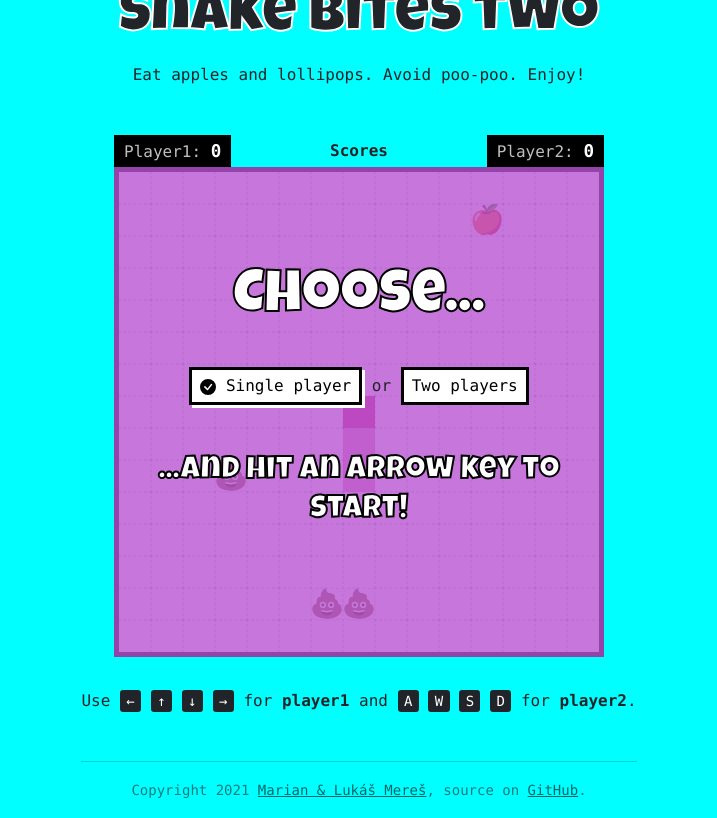
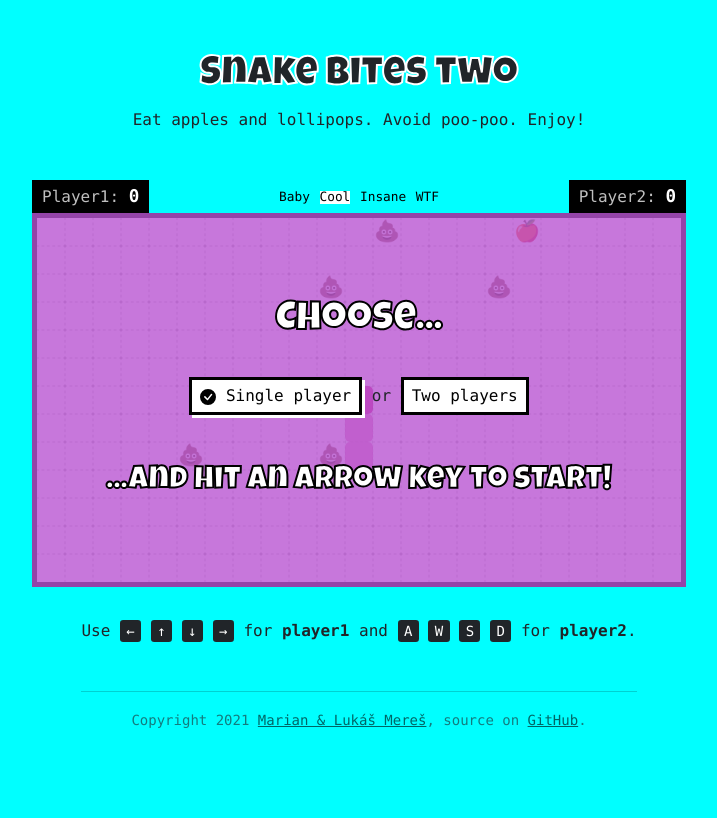
Before and after one commit to marianmeres/snake-bites-two, a website: page index.html in a window 1280 px wide. Shown: the whole page, without its empty margins (281-998 px from the left). Drawn offline with nearby package versions, Linux system fonts and the light colour scheme.

Commit message:
speed config

```diff
--- a/index.html
+++ b/index.html
@@ -13,6 +13,13 @@
 	<title>Snake bites two! (Classic snake game for two players)</title>
 
 	<style>
+		:root {
+			--cell-xy: min(4vw, 3.5vh);
+			--cell-x-count: 23;
+			--cell-y-count: 13;
+			--cell-min-xy: 20px;
+			--cell-max-xy: 40px;
+		}
 		body {
 			height: 100vh;
 			display: flex;
@@ -29,7 +36,6 @@
 		}
 
 		h1 {
-			font-size: calc(1.375rem + 3vw);
 			-webkit-text-stroke: 2px white;
 		}
 		a {
@@ -75,9 +81,9 @@
 			flex-wrap: nowrap;
 			justify-content: space-between;
 			align-items: center;
-			width: calc(15 * min(6vw, 4vh) + 10px);
-			min-width: calc(15 * 15px + 10px);
-			max-width: calc(15 * 40px + 10px);
+			width: calc(var(--cell-x-count) * var(--cell-xy) + 10px);
+			min-width: calc(var(--cell-x-count) * var(--cell-min-xy) + 10px);
+			max-width: calc(var(--cell-x-count) * var(--cell-max-xy) + 10px);
 		}
 		#scores .score {
 			background: black;
@@ -89,9 +95,22 @@
 			font-weight: bold;
 			font-size: 1.1em;
 		}
-		#scores .title {
-			padding: 3px 0;
-			font-weight: bold;
+		#scores .speed button {
+			padding: 0;
+			border: 0;
+			font-size: .8em;
+			line-height: 1;
+			background: transparent;
+		}
+		#scores .speed button.active,
+		#scores .speed button:focus,
+		#scores .speed button:hover {
+			box-shadow: none;
+			background: white;
+		}
+		#scores .speed button[disabled] {
+			opacity: .7;
+			cursor: not-allowed;
 		}
 
 		/********************************************************************************/
@@ -101,13 +120,14 @@
 
 		/********************************************************************************/
 		#game .board {
-			font-size: calc(1rem + min(2vw, 1.5vh));
+			font-size: calc(1rem + min(.6vw, .6vh));
+			/*font-size: 1rem;*/
 			line-height: 1;
 			border: 5px solid rgba(0, 0, 0, 1);
 			display: block;
 			background: white;
-			min-height: calc(15 * 15px);
-			min-width: calc(15 * 15px);
+			min-height: calc(var(--cell-y-count) * var(--cell-min-xy));
+			min-width: calc(var(--cell-x-count) * var(--cell-min-xy));
 		}
 		#game .board .row {
 			display: flex;
@@ -117,12 +137,12 @@
 			display: flex;
 			justify-content: center;
 			align-items: center;
-			width: min(6vw, 4vh);
-			height: min(6vw, 4vh);
+			width: var(--cell-xy);
+			height: var(--cell-xy);
 			max-width: 40px;
 			max-height: 40px;
-			min-width: 15px;
-			min-height: 15px;
+			min-width: 20px;
+			min-height: 20px;
 		}
 		#game .board span.shead.snake1, #game .board span.sbody.snake1 {
 			background: mediumvioletred;
@@ -130,11 +150,12 @@
 		#game .board span.shead.snake2, #game .board span.sbody.snake2 {
 			background: darkcyan;
 		}
+		#game .board span.shead {
+			border-radius: 5px;
+		}
 		#game .board span.sbody {
 			opacity: .50;
-		}
-		#game .board span.obstacle {
-			border-radius: 10px;
+			border-radius: 5px;
 		}
 
 		/********************************************************************************/
@@ -144,8 +165,9 @@
 			background: rgba(186, 85, 211, .8);
 			display: flex;
 			flex-direction: column;
+			justify-content: center;
 			align-items: center;
-			padding: 6rem 1rem 1rem 1rem;
+			/*padding: 6rem 1rem 1rem 1rem;*/
 			text-align: center;
 		}
 		#game .modal .buttons {
@@ -222,6 +244,7 @@
 			wasRunning: false, isRunning: false, isPaused: false
 		});
 		const lastCollision = createStore({});
+		const speed = createStore(5);
 
 
 		/* this landing page components *************************************************/
@@ -229,16 +252,39 @@
 		// scores
 		createComponentFactory({
 			init() {
+				this.speedMap = { baby: 2, cool: 5, insane: 10, wtf: 20 };
+				this.subscribe(speed);
+				this.subscribe(gameLoopState);
+				this.$on('button.baby', 'click', () => speed.set(this.speedMap.baby));
+				this.$on('button.cool', 'click', () => speed.set(this.speedMap.cool));
+				this.$on('button.insane', 'click', () => speed.set(this.speedMap.insane));
+				this.$on('button.wtf', 'click', () => speed.set(this.speedMap.wtf));
 				this.render();
 			},
 			render() {
-				this.$el.innerHTML = this.tpl(this.props.get());
+				const { isRunning } = gameLoopState.get();
+				const s = speed.get();
+				this.$el.innerHTML = this.tpl({ ...this.props.get() });
+				this.$each('.speed button', (b) => {
+					b.disabled = isRunning;
+					b.classList.remove('active');
+					Object.keys(this.speedMap).forEach((k) => {
+						if (b.classList.contains(k) && this.speedMap[k] === s) {
+							b.classList.add('active');
+						}
+					});
+				});
 			},
 			get tpl() {
 				if (!this._tpl) {
 					this._tpl = template(`
 						<div class="score">Player1: <b><%= data.score1 || 0 %></b></div>
-						<div class="title">Scores</div>
+						<div class="speed">
+							<button class="baby" title="Sets snake speed">Baby</button>
+							<button class="cool" title="Sets snake speed">Cool</button>
+							<button class="insane" title="Set snake speed">Insane</button>
+							<button class="wtf" title="Set snake speed">WTF</button>
+						</div>
 						<div class="score">Player2: <b><%= data.score2 || 0 %></b></div>
 					`, { variable: 'data' })
 				}
@@ -385,7 +431,10 @@
 			tearDownFn();
 
 			const { loop, onKeydown, snakes, board } = Game.create({
-				twoPlayers: twoPlayerSwitch.get(), renderFn, tearDownFn
+				updateTickFrequencyHz: speed.get(),
+				twoPlayers: twoPlayerSwitch.get(),
+				renderFn,
+				tearDownFn,
 			});
 
 			// "forward" loop state
@@ -408,9 +457,11 @@
 
 		// init new game on game time swich
 		twoPlayerSwitch.subscribe(initialize);
+		speed.subscribe(initialize);
 
-		// lastCollision.subscribe(({ message }) => console.log(message));
-		lastCollision.subscribe(console.log);
+		lastCollision.subscribe(({ message }) => console.log(message));
+		// lastCollision.subscribe(console.log);
+		// speed.subscribe(console.log);
 
 		// kick off now
 		initialize();
--- a/src/game.ts
+++ b/src/game.ts
@@ -13,6 +13,7 @@ interface FactoryOptions {
 	twoPlayers: boolean;
 	x: number;
 	y: number;
+	updateTickFrequencyHz: number;
 	// use zero to have no shit at all
 	maxObstacles: number;
 	// use zero to never show bonus
@@ -27,11 +28,12 @@ interface FactoryOptions {
 
 const defaultFactoryOptions = {
 	twoPlayers: false,
-	x: 15,
-	y: 15,
-	maxObstacles: 3,
+	x: 23,
+	y: 13,
+	updateTickFrequencyHz: 5,
+	maxObstacles: 5,
 	// the lower value, the higher prob (1 on each bonus like event)
-	bonusProbability: 3,
+	bonusProbability: 2,
 	eatAppleScore: 2,
 	eatBonusScore: 5,
 };
@@ -67,7 +69,7 @@ export class Game {
 
 		snakes = snakes.map((s, idx) => {
 			const i = idx + 1;
-			s.custom = { ...s.custom, cssClass: `snake${i}`};
+			s.custom = { ...s.custom, cssClass: `snake${i}` };
 			s.label = `Player${i}`;
 			return s;
 		});
@@ -88,17 +90,23 @@ export class Game {
 
 		// maybe set up obstacles
 		if (options.maxObstacles > 0) {
-			const oCount = getRandomIntInclusive(1, options.maxObstacles);
+			const oCount = getRandomIntInclusive(
+				Math.max(1, Math.floor(options.maxObstacles * 0.6)),
+				options.maxObstacles
+			);
 			for (let i = 0; i < oCount; i++) {
 				board.setPieceAtRandomEmptyXY(new Obstacle());
 			}
 		}
 
+		// speed config (will effect score updates as well)
+		let hz = Math.round(options.updateTickFrequencyHz);
+
 		// set up typical game mechanics
 		board.pubsub.subscribe(GAME_EVENT.SNAKE_EATS_APPLE, (snake) => {
 			snake.addPostMoveTailAtoms(2);
 			board.setPieceAtRandomEmptyXY(new Apple());
-			snake.score.update((v) => v + options.eatAppleScore);
+			snake.score.update((v) => v + options.eatAppleScore + hz);
 
 			if (options.bonusProbability) {
 				const bonus = getRandomIntInclusive(1, Math.abs(options.bonusProbability));
@@ -109,19 +117,21 @@ export class Game {
 					setTimeout(() => {
 						const cell = board.cell(x, y);
 						if (cell === bonus) board.setPiece(x, y, null);
-					}, getRandomIntInclusive(5_000, 10_000));
+					}, getRandomIntInclusive(5_000, 15_000));
 				}
 			}
 		});
 
 		board.pubsub.subscribe(GAME_EVENT.SNAKE_EATS_BONUS, (snake) => {
-			snake.score.update((v) => v + options.eatBonusScore);
+			snake.score.update((v) => v + options.eatBonusScore + hz);
 		});
 
 		// setup game loop (do not start yet)
 		const loop = createGameLoop(
-			// this controls snake speed
-			() => ({ updateTickFrequencyHz: 4 }),
+			() => ({
+				// decrease one hz if two...
+				updateTickFrequencyHz: Math.max(2, options.twoPlayers ? hz - 1 : hz),
+			}),
 			() => {
 				try {
 					board.update();
--- a/src/piece.ts
+++ b/src/piece.ts
@@ -186,7 +186,7 @@ export abstract class Piece {
 			this.board.pubsub.publish(GAME_EVENT.COLLISION, {
 				collidingPieces,
 				collidingAtom,
-				message
+				message,
 			});
 
 			throw new Collision(message);
```
Also changed, not shown: README.md, dist/game.d.ts, dist/game.js, dist/piece.js.
